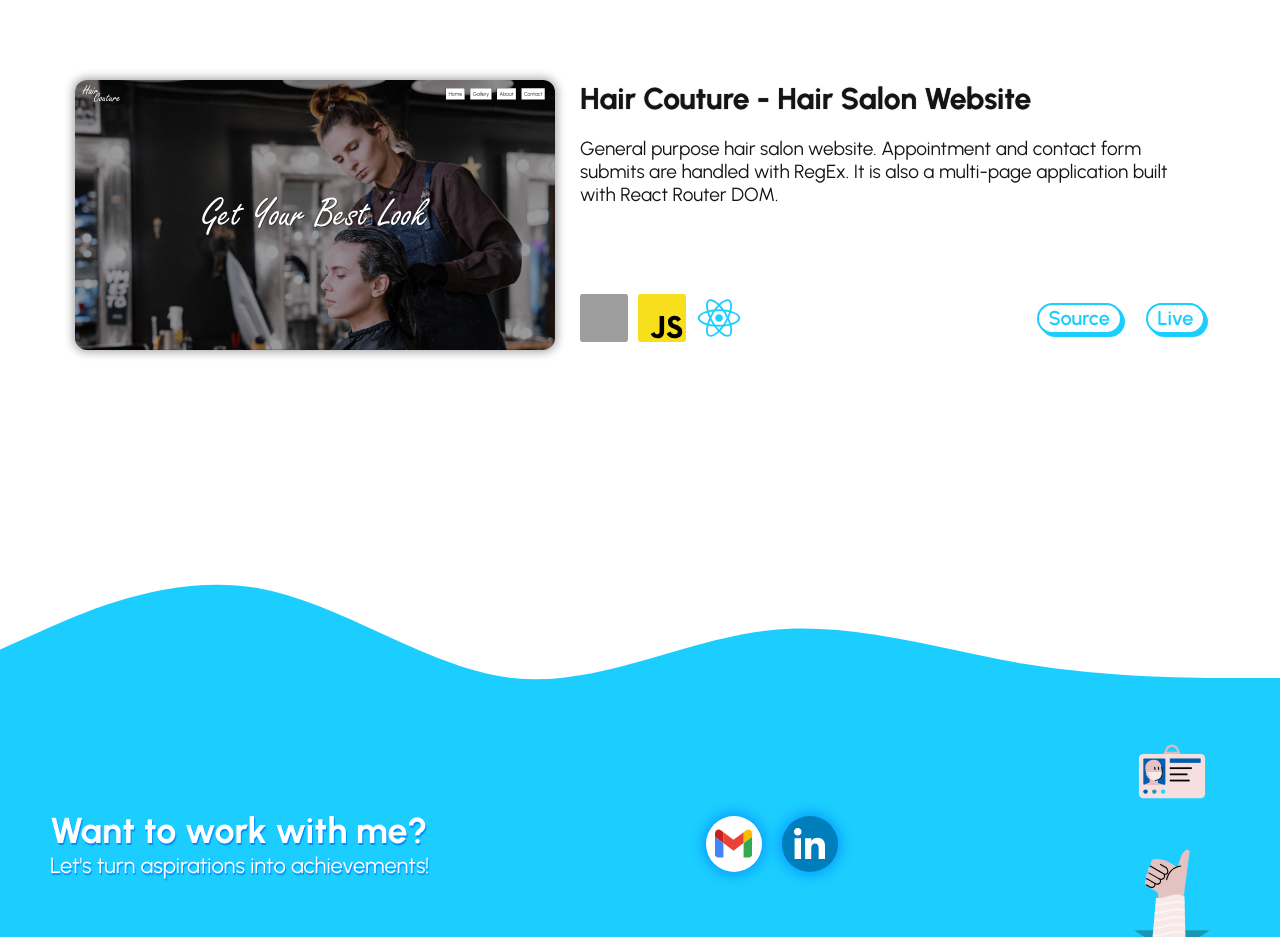
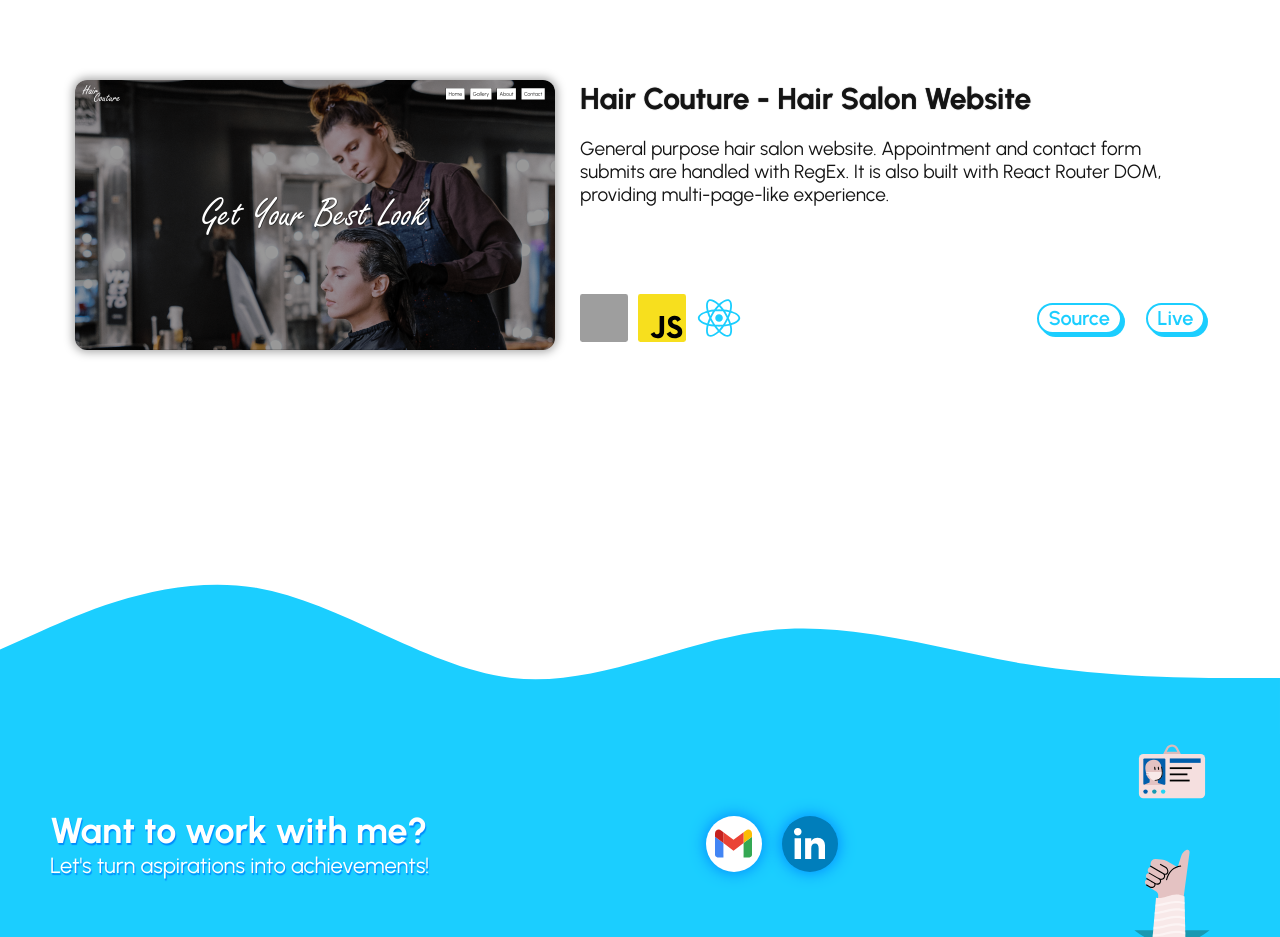
Before and after one commit to kemalgalip/portfolio, a React (Vite) app: page / in a window 1280 px wide. Shown: the part 3940-4877 px from the top of the page. Built offline with nearby package versions, Linux system fonts and the light colour scheme; grey boxes are pictures that could not be loaded.

Commit message:
Fixed description of Hair Couture

```diff
--- a/src/js/Projects.jsx
+++ b/src/js/Projects.jsx
@@ -184,7 +184,7 @@ export default function Projects() {
                         </a>
                         <div>
                             <h3>Hair Couture - Hair Salon Website</h3>
-                            <p>General purpose hair salon website. Appointment and contact form submits are handled with RegEx. It is also a multi-page application built with React Router DOM.</p>
+                            <p>General purpose hair salon website. Appointment and contact form submits are handled with RegEx. It is also built with React Router DOM, providing multi-page-like experience.</p>
                             <div>
                                 <div className="project-card-img-div">
                                     <img src={sassLogo} title="SCSS" alt="SCSS" width="45" height="45" />
```
